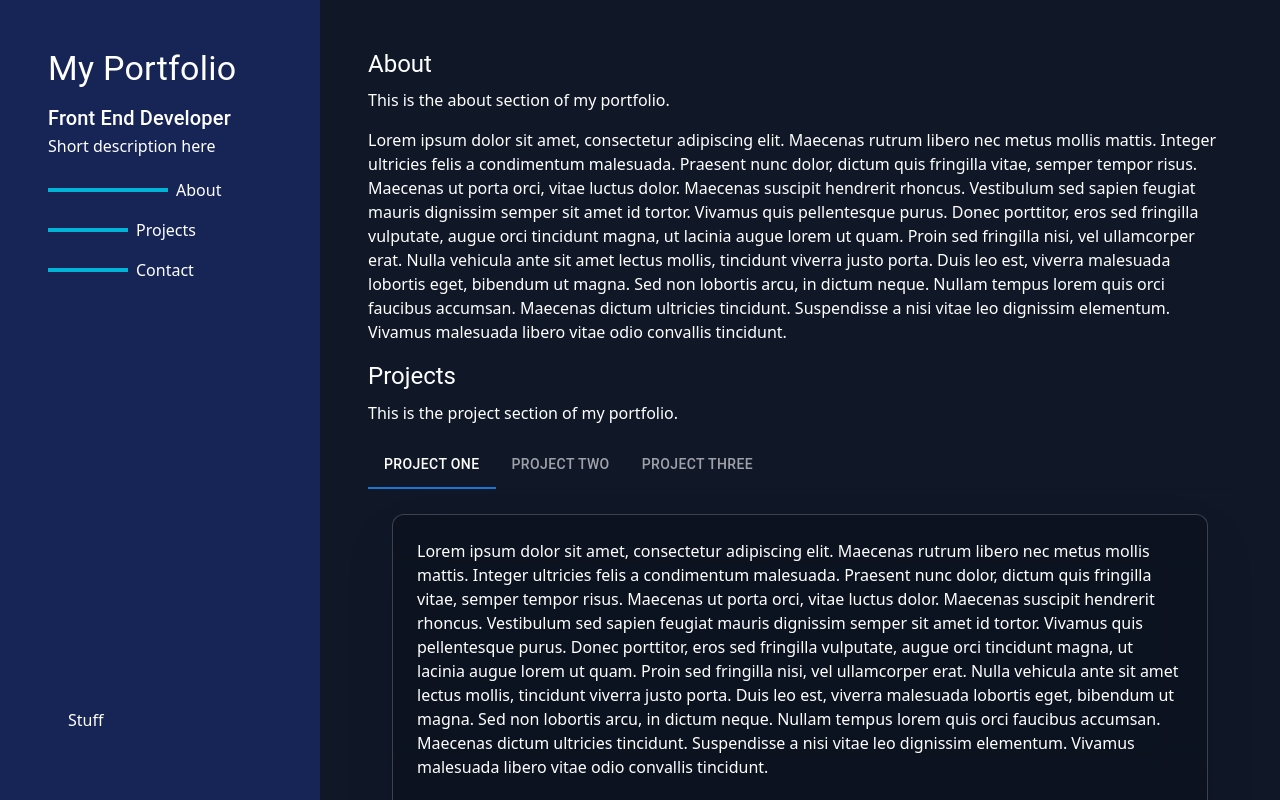
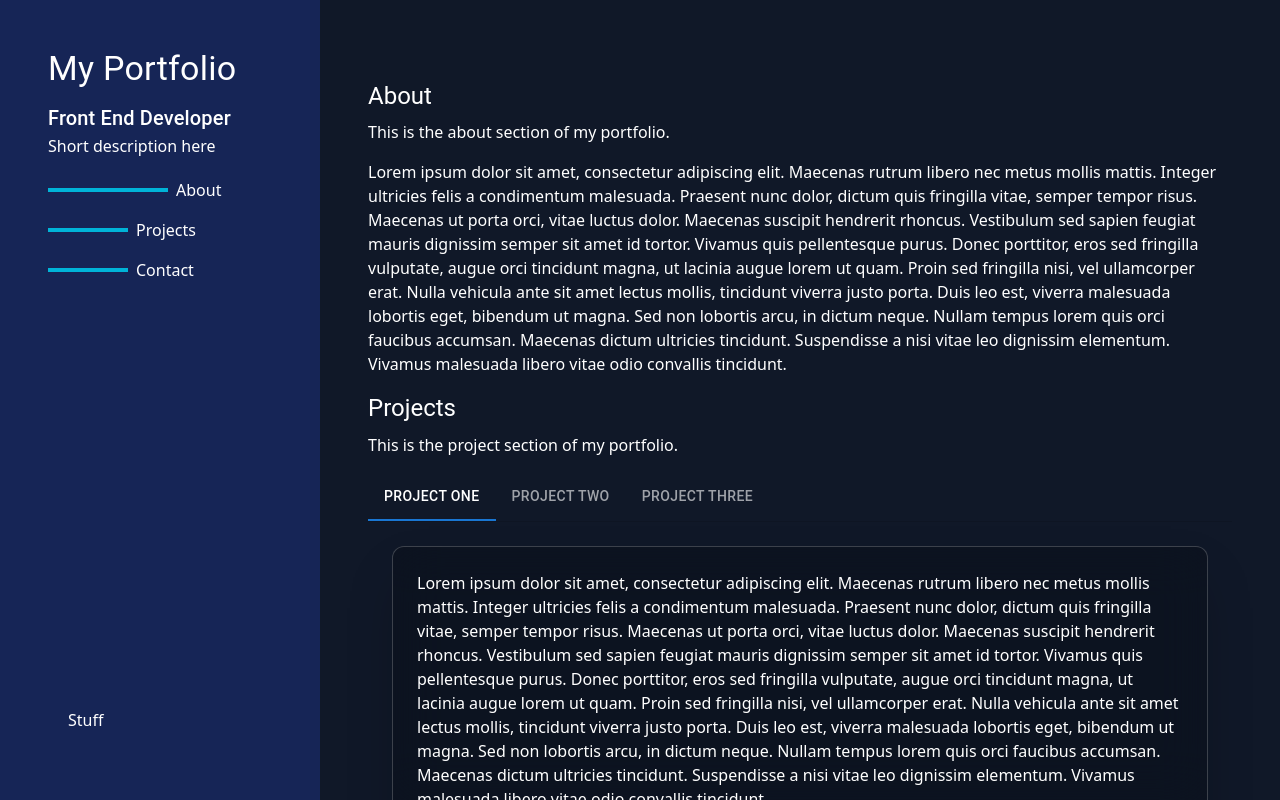
Before and after one commit to kmk9000/portfolio.v2, a React (Vite) app: page / in a window 1280 px wide. Built offline with nearby package versions, Linux system fonts and the light colour scheme.

Commit message:
set always "about" section when bottom of screen

```diff
--- a/src/App.jsx
+++ b/src/App.jsx
@@ -38,6 +38,11 @@ function App() {
       // 1. **Priority Check for Top of Page (About)**
       if (mainContainer.scrollTop === 0) {
         currentSection = "about";
+      } else if (
+        mainContainer.scrollTop + containerHeight >=
+        mainContainer.scrollHeight
+      ) {
+        currentSection = "contact";
       } else {
         // 2. Check for other sections by finding the one whose top is ABOVE the trigger line
         const sections = ["about", "projects", "contact"];
--- a/src/components/Header.jsx
+++ b/src/components/Header.jsx
@@ -6,7 +6,7 @@ export default function Header({ activeSection, setActiveSection }) {
   };
 
   return (
-    <div className="flex flex-col bg-blue-950 text-white p-12 w-1/4 md:p-6 lg:p-12 w-full md:w-1/4 lg:w-1/3 xl:w-1/4 sticky top-0  justify-between">
+    <div className="flex flex-col bg-blue-950 text-white p-12 md:p-6 lg:p-12 w-full md:w-1/4 lg:w-1/3 xl:w-1/4 sticky top-0  justify-between">
       {/* bg-blue-600 */}
       <header>
         <Typography variant="h4" component="div" gutterBottom>
--- a/src/components/Main.jsx
+++ b/src/components/Main.jsx
@@ -5,7 +5,7 @@ export default function Main() {
   return (
     <div className="main-container text-white  bg-gray-900 items-center md:px-25 md:py-12 px-6 scroll-auto h-screen overflow-auto sm:p-6 lg:p-12 w-full xl:w-3/4">
       {/* text-gray-800 bg-blue-300 */}
-      <Typography variant="h5" gutterBottom>
+      <Typography variant="h5" sx={{ mt: 4 }} gutterBottom>
         <a id="about">About</a>
       </Typography>
       <p>This is the about section of my portfolio.</p>
```
